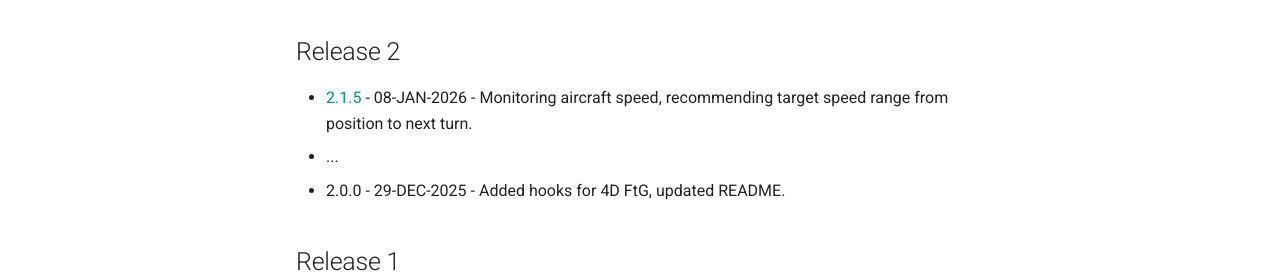
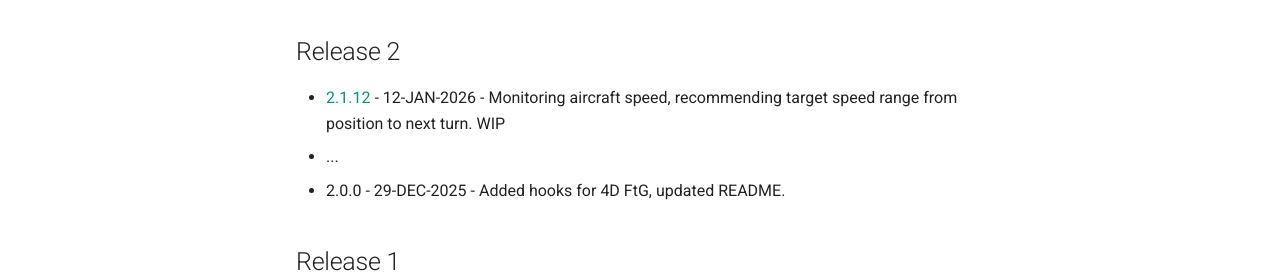
Before and after one commit to devleaks/followthegreens, an MkDocs documentation site: the page built from docs/plugin.md, in a window 1280 px wide and 900 px high, scrolled down 3083 px. Shown: the part 172-452 px from the top of the window. Built offline with MkDocs 1.6.1 and Material for MkDocs 9.7.7, drawn with Linux system fonts in a browser that asks for light colours.

Commit message:
updated doc

```diff
--- a/docs/plugin.md
+++ b/docs/plugin.md
@@ -141,7 +141,7 @@ It is equivalent to selecting X-Plane Plugin menu entry.
 
 ## Release 2
 
-- [2.1.5](https://github.com/devleaks/followthegreens/releases) - 08-JAN-2026 - Monitoring aircraft speed, recommending target speed range from position to next turn.
+- [2.1.12](https://github.com/devleaks/followthegreens/releases) - 12-JAN-2026 - Monitoring aircraft speed, recommending target speed range from position to next turn. WIP
 - ...
 - 2.0.0 - 29-DEC-2025 - Added hooks for 4D FtG, updated README.
 
```
Also changed, not shown: docs/changelog.md (+1 -1 lines).
